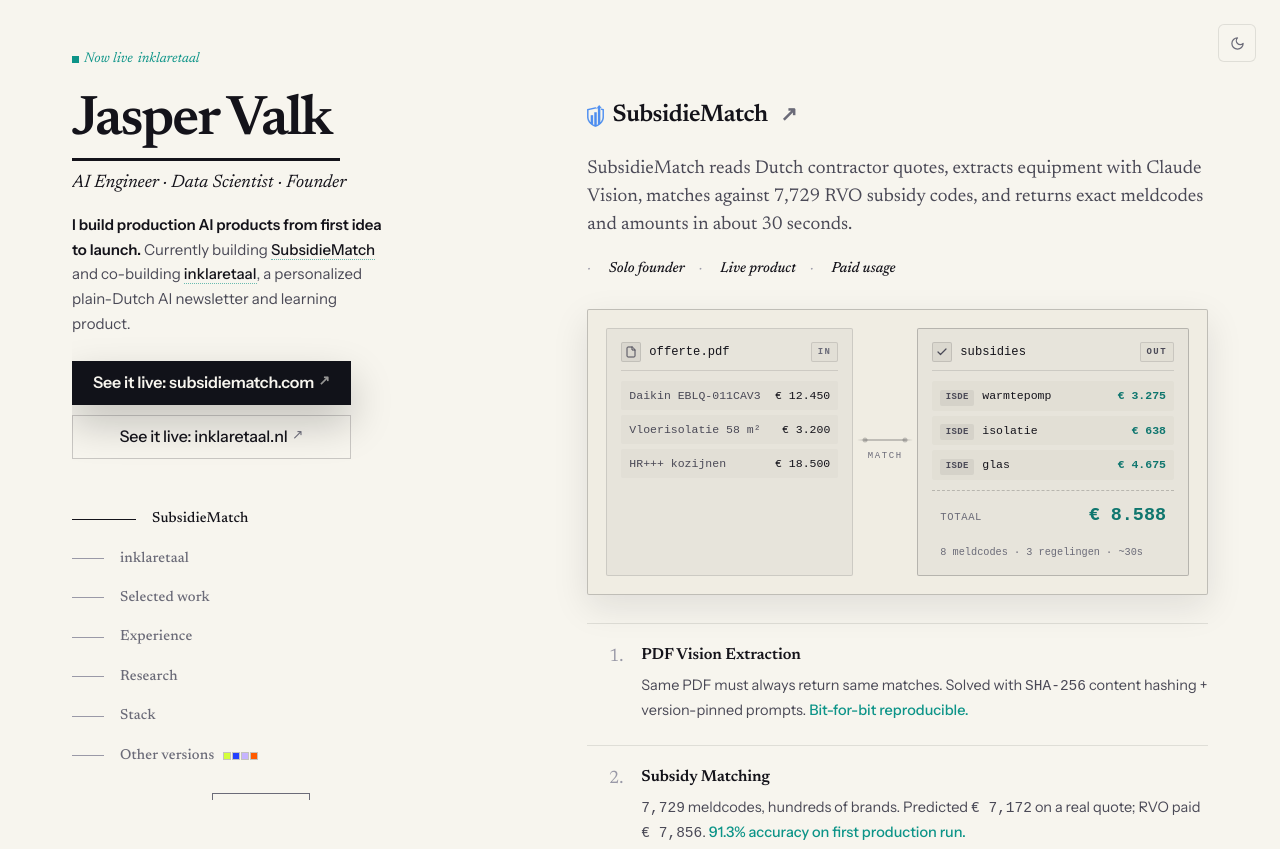
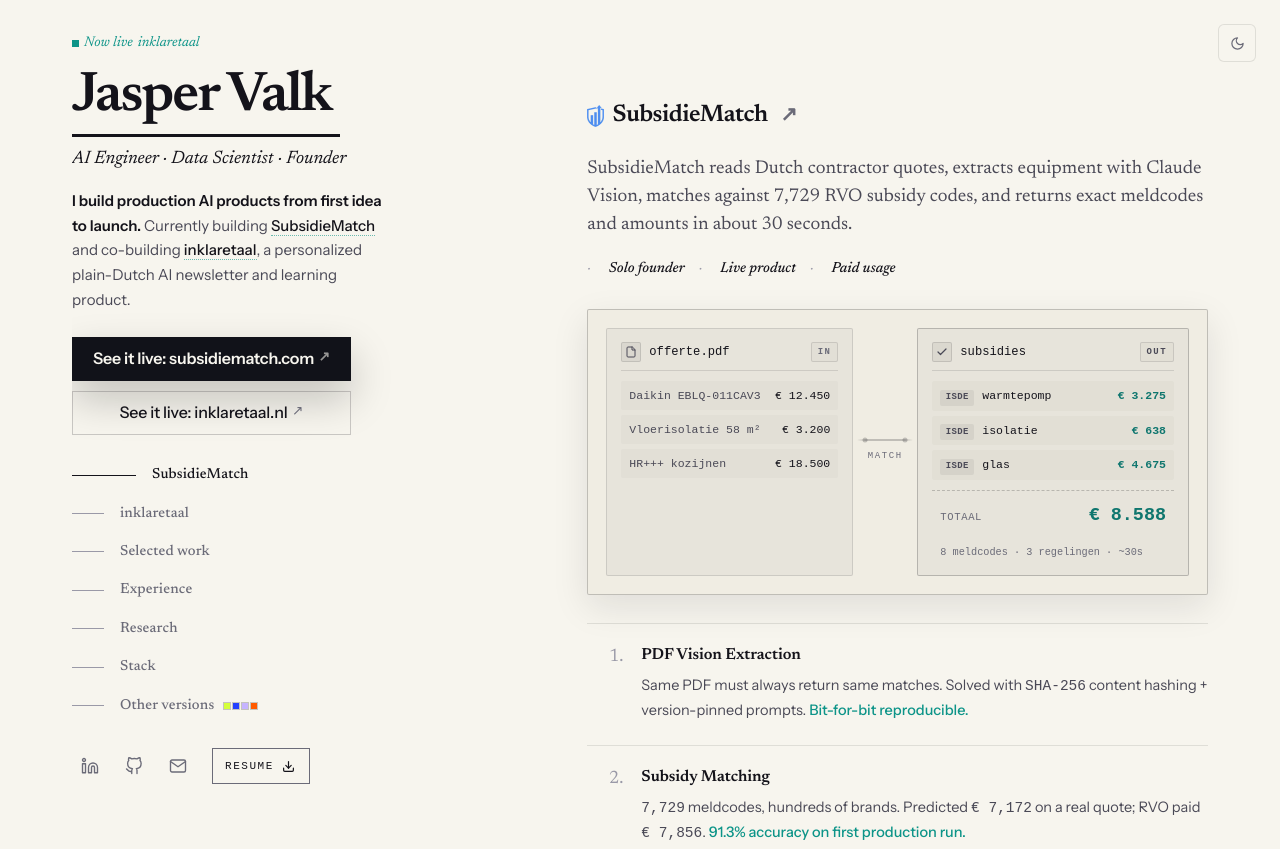
Before and after one commit to jaspervalk/jaspervalk.github.io, a plain HTML site: page index.html in a window 1280 px wide. Shown: the top 849 px of the page. Drawn offline with Linux system fonts and the light colour scheme; a web font is replaced by a local one.

Commit message:
Deploy 6092795

```diff
--- a/index.html
+++ b/index.html
@@ -1161,6 +1161,23 @@ html[data-theme="dark"] .featured .badges {
     font-size: 11px;
 }
 
+/* ---------- Short screens: the pinned sidebar fits one screen, no scrollbar of its own ----------
+   Its content is ~850px tall. Below that, tighten the vertical rhythm first (after the theme rules,
+   so it wins over them); where even that doesn't fit, the sidebar scrolls with the page. */
+@media (min-width: 1024px) and (max-height: 880px) {
+    .intro { padding: 32px 0 16px; }
+    .launch-pill { margin-bottom: 14px; }
+    .cta-group { margin-bottom: 18px; }
+    .nav { padding-top: 4px; }
+    .nav-item a { padding: 6px 0; }
+    html[data-theme="light"] .nav-item a { padding: 4px 0; }
+    .intro-socials,
+    html[data-theme="light"] .intro-socials { margin-top: 14px; }
+}
+@media (min-width: 1024px) and (max-height: 795px) {
+    .intro { position: relative; align-self: start; height: auto; overflow: visible; }
+}
+
 /* ============================================================
    inklaretaal demo — reuses .demo-frame chrome, adds its own
    plain-Dutch personalization content + staggered reveal
```
